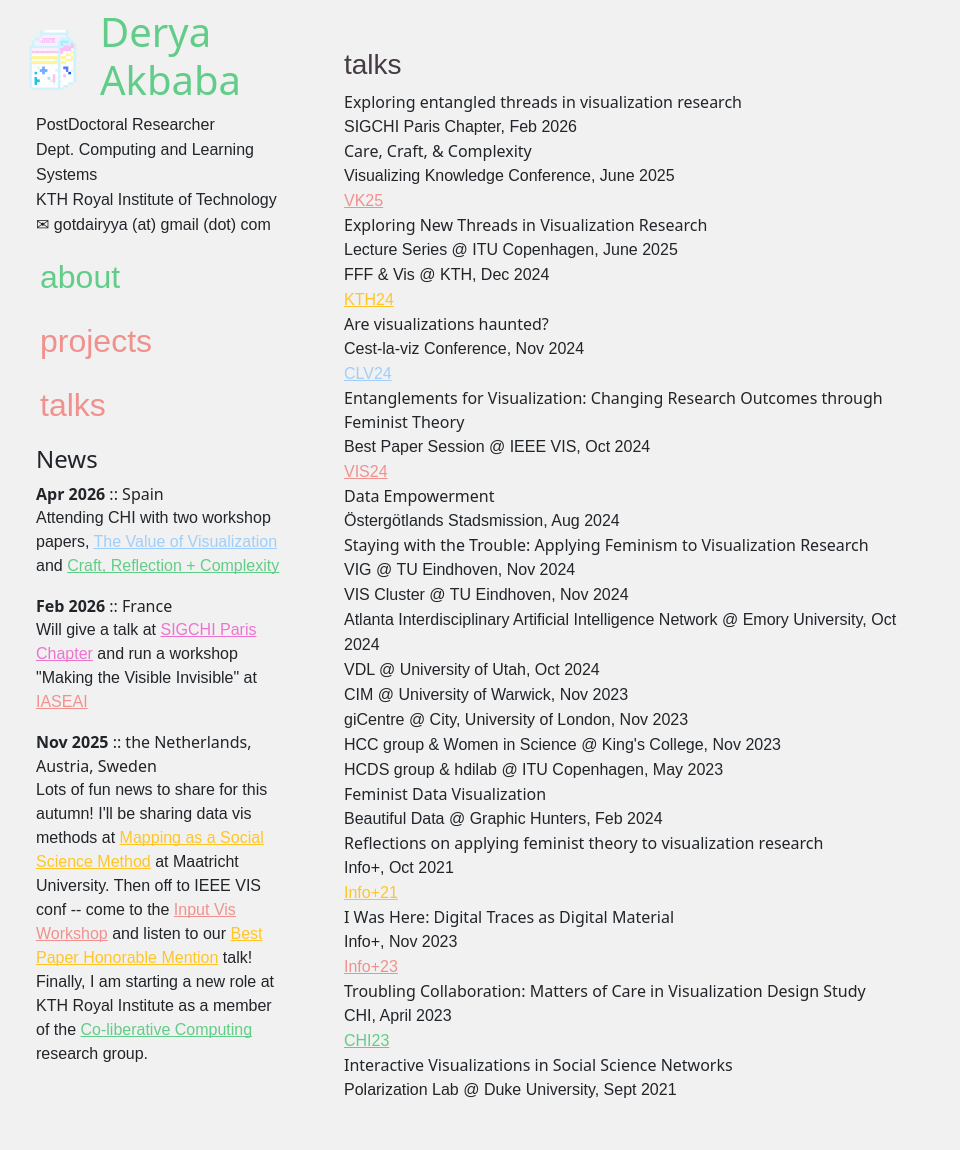
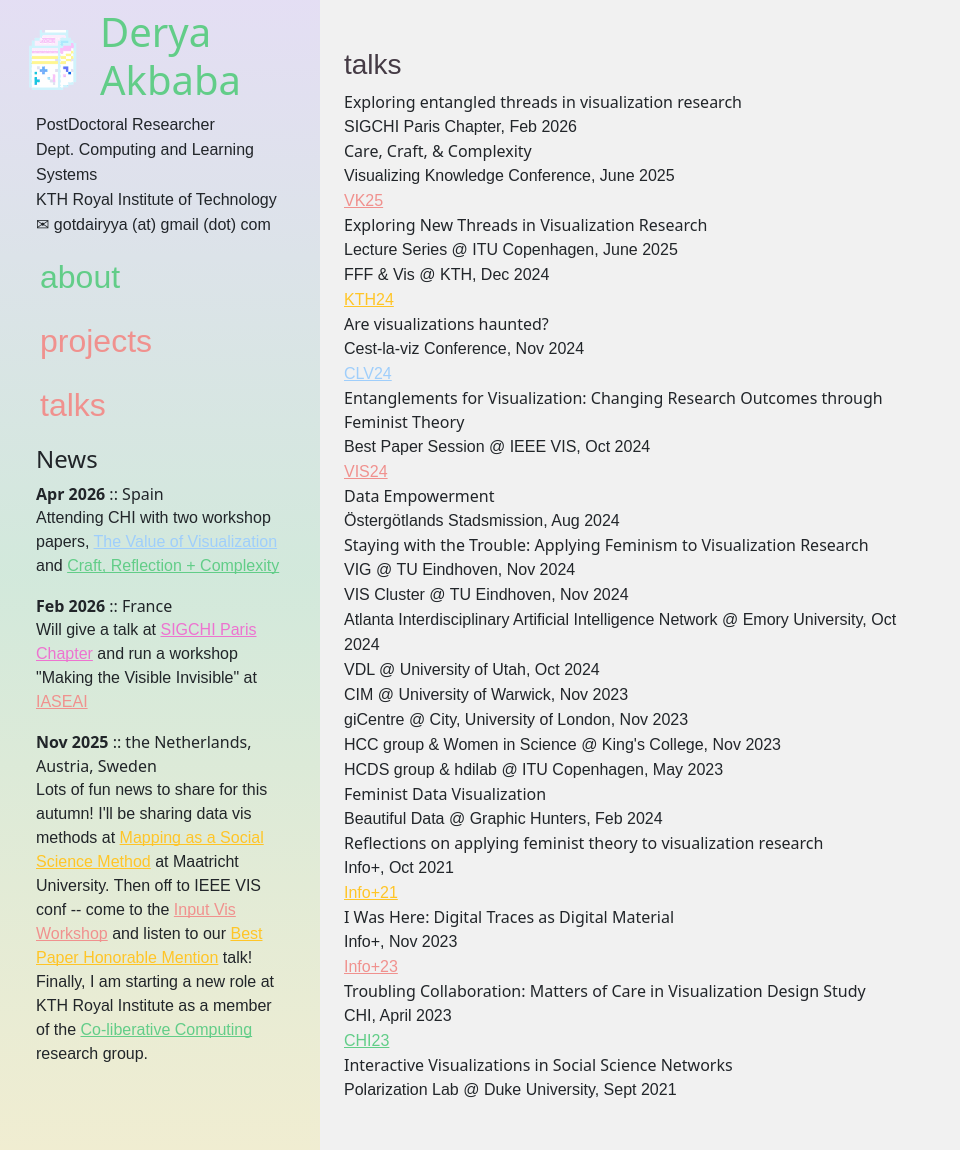
Before and after one commit to gotdairyya/gotdairyya.github.io, a Jekyll site: the page built from talks.md, in a window 1280 px wide. Shown: the whole page, without its empty margins (0-960 px from the left). Built offline with Jekyll 4.4.1, drawn with Linux system fonts in a browser that asks for light colours; some web fonts are replaced.

Commit message:
Add gradient to nav

```diff
--- a/_layouts/header.html
+++ b/_layouts/header.html
@@ -35,7 +35,7 @@
     ></script>
     <div class="container-fluid">
       <div class="row">
-        <div class="col-md-3">{% include navigation.html %}</div>
+        <div class="col-md-3" style="background: #b094ff; background: linear-gradient(180deg, rgba(176, 148, 255, .2) 0%, rgba(87, 199, 133, .2) 50%, rgba(237, 221, 83, .2) 100%);">{% include navigation.html %}</div>
         <div class="col-md-6">{{ content }}</div>
       </div>
     </div>
```
